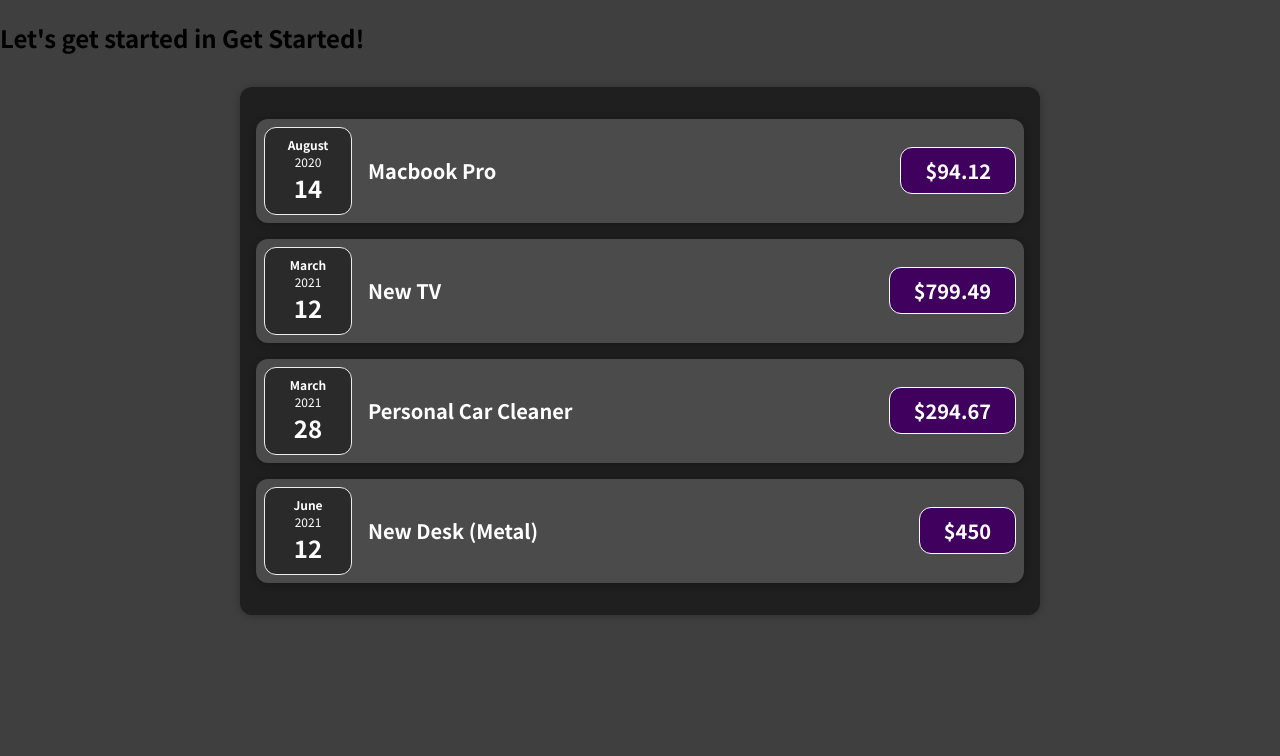
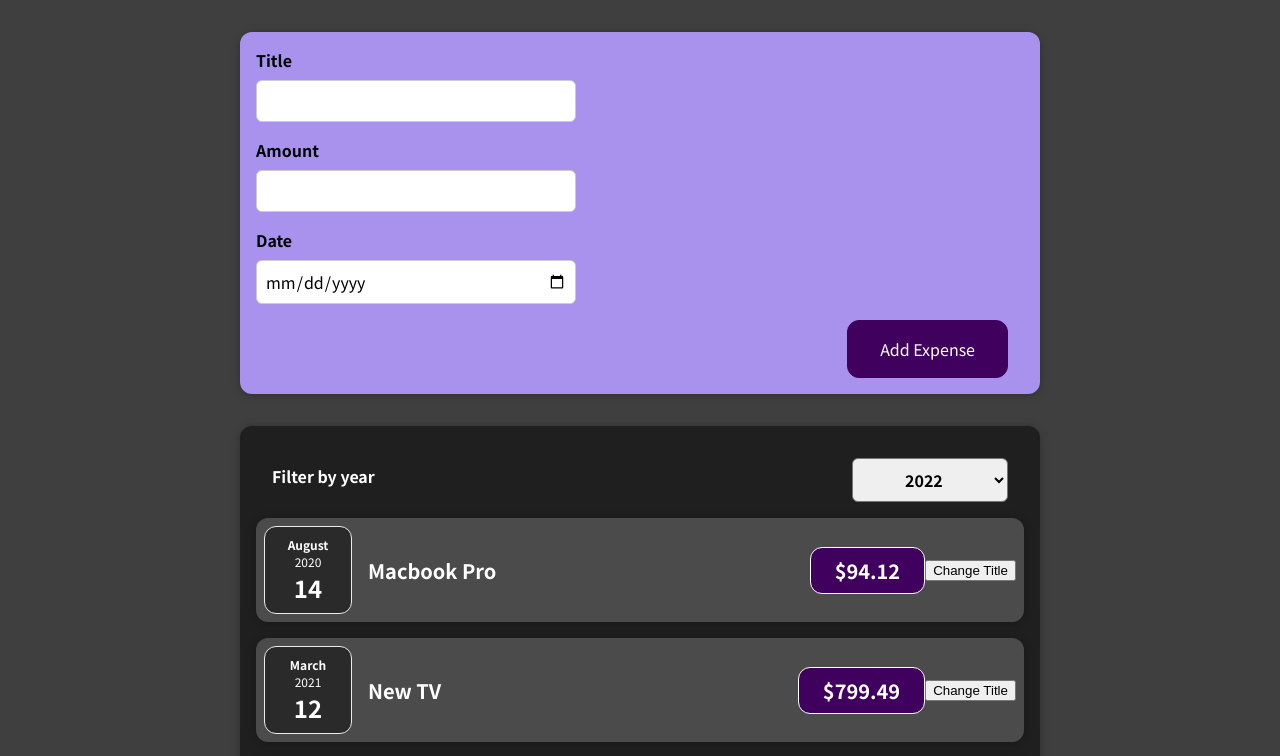
Before and after one commit to Iandancun/expense-tracker, a React (Create React App) app: page / in a window 1280 px wide. Shown: the top 756 px of the page. Built offline with nearby package versions, Linux system fonts and the light colour scheme.

Commit message:
useState hook, userIputs, working with multiple states,form submissions, two way binding, child to parent communication, lifting the state up

```diff
--- a/src/App.js
+++ b/src/App.js
@@ -1,6 +1,9 @@
+import React from "react";
 import Expenses from "./components/Expenses/Expenses";
+import NewExpense from "./components/NewExpense/NewExpense";
 
 let App = () => {
+
     const expenses = [
         {
             id: 'e1',
@@ -22,11 +25,14 @@
             date: new Date(2021, 5, 12),
         },
     ];
-
+    const addExpenseDataHandler = (expense) => {
+        console.log('we are in the app')
+        console.log(expense)
+    }
 
     return (
         <div>
-            <h2>Let's get started in Get Started!</h2>
+            <NewExpense onAddExpense={addExpenseDataHandler}/>
             <Expenses expenses={expenses}></Expenses>
         </div>
     );
--- a/src/components/Expenses/ExpenseItem.js
+++ b/src/components/Expenses/ExpenseItem.js
@@ -1,15 +1,23 @@
+import React, {useState} from "react";
 import './ExpenseItem.css'
 import ExpenseDate from "./ExpenseDate";
 import Card from "../UI/Card";
+
 let ExpenseItem = (props) => {
+    const [title, setTitle] = useState(props.title);
+    let clickHandler = () => {
+        setTitle("Updated Title");
+        console.log(title)
+    }
 
     return (
             <Card className={"expense-item"}>
                 <ExpenseDate date={props.date}></ExpenseDate>
                 <div className={"expense-item__description"}>
-                <h2>{props.title}</h2>
+                    <h2>{title}</h2>
                     <div className={"expense-item__price"}>${props.amount}</div>
                 </div>
+                <button onClick={clickHandler}>Change Title</button>
             </Card>
     );
 }
--- a/src/components/Expenses/Expenses.js
+++ b/src/components/Expenses/Expenses.js
@@ -1,9 +1,20 @@
 import ExpenseItem from "./ExpenseItem";
 import './Expenses.css'
 import Card from "../UI/Card";
+import ExpensesFilter from "./ExpensesFilter";
+import React , {useState} from "react";
+
 let Expenses = (data) => {
+
+    const [year, setYear] =useState('')
+    const expenseFilterHandler = (filter) => {
+        setYear(filter)
+        console.log(year)
+    }
+    console.log(year)
     return (
         <Card className={'expenses'}>
+            <ExpensesFilter onExpenseFilter={expenseFilterHandler}></ExpensesFilter>
             <ExpenseItem
                 title={data.expenses[0].title}
                 amount={data.expenses[0].amount}
--- /dev/null
+++ b/src/components/Expenses/ExpensesFilter.css
@@ -0,0 +1,24 @@
+.expenses-filter {
+    color: white;
+    padding: 0 1rem;
+}
+
+.expenses-filter__control {
+    display: flex;
+    width: 100%;
+    align-items: center;
+    justify-content: space-between;
+    margin: 1rem 0;
+}
+
+.expenses-filter label {
+    font-weight: bold;
+    margin-bottom: 0.5rem;
+}
+
+.expenses-filter select {
+    font: inherit;
+    padding: 0.5rem 3rem;
+    font-weight: bold;
+    border-radius: 6px;
+}
--- /dev/null
+++ b/src/components/Expenses/ExpensesFilter.js
@@ -0,0 +1,25 @@
+import React from 'react';
+
+import './ExpensesFilter.css';
+
+const ExpensesFilter = (props) => {
+
+    const yearChangedHandler =(event) =>{
+        props.onExpenseFilter(event.target.value)
+    }
+    return (
+        <div className='expenses-filter'>
+            <div className='expenses-filter__control'>
+                <label>Filter by year</label>
+                <select onChange={yearChangedHandler}>
+                    <option value='2022'>2022</option>
+                    <option value='2021'>2021</option>
+                    <option value='2020'>2020</option>
+                    <option value='2019'>2019</option>
+                </select>
+            </div>
+        </div>
+    );
+};
+
+export default ExpensesFilter;
--- /dev/null
+++ b/src/components/NewExpense/ExpenseForm.css
@@ -0,0 +1,27 @@
+.new-expense__controls {
+    display: flex;
+    flex-wrap: wrap;
+    flex: 50%;
+    gap: 1rem;
+    margin-bottom: 1rem;
+    text-align: left;
+}
+
+.new-expense__control label {
+    font-weight: bold;
+    margin-bottom: 0.5rem;
+    display: block;
+}
+
+.new-expense__control input {
+    font: inherit;
+    padding: 0.5rem;
+    border-radius: 6px;
+    border: 1px solid #ccc;
+    width: 20rem;
+    max-width: 100%;
+}
+
+.new-expense__actions {
+    text-align: right;
+}
--- /dev/null
+++ b/src/components/NewExpense/ExpenseForm.js
@@ -0,0 +1,51 @@
+import React, {useState} from "react";
+import './ExpenseForm.css'
+const ExpenseForm = (props) => {
+    const [enteredTitle, setEnteredTitle] = useState('')
+    const [enteredAmount, setEnteredAmount] = useState('')
+    const [enteredDate, setEnteredDate] = useState('')
+    const titleChangeHandler = (event) => setEnteredTitle(event.target.value)
+    const amountChangedHandler = (event) => setEnteredAmount(event.target.value)
+    const dateChangedHandler = (event) => setEnteredDate(event.target.value)
+
+    const submitHandler = (event) => {
+        event.preventDefault()
+        const expenseData = {
+            title: enteredTitle,
+            amount: enteredAmount,
+            date: new Date(enteredDate)
+        }
+        props.onSaveExpenseData(expenseData)
+        setEnteredTitle('')
+        setEnteredAmount('')
+        setEnteredDate('')
+    }
+
+
+    return (
+        <form onSubmit={submitHandler}>
+            <div className={"new-expense__controls"}>
+                <div className={"new-expense__control"}>
+                    <label>Title</label>
+                    <input type={'text'} value={enteredTitle} onChange={titleChangeHandler}/>
+                </div>
+            </div>
+            <div className={"new-expense__controls"}>
+                <div className={"new-expense__control"}>
+                    <label>Amount</label>
+                    <input type={'number'} value={enteredAmount} onChange={amountChangedHandler} min={"0.01"} step={"0.01"} />
+                </div>
+            </div>
+            <div className={"new-expense__controls"}>
+                <div className={"new-expense__control"}>
+                    <label>Date</label>
+                    <input type={'date'} value={enteredDate} onChange={dateChangedHandler} min={"2019-01-01"} max={"2023-12-31"} />
+                </div>
+            </div>
+            <div className={"new-expense__actions"}>
+                <button type={"submit"}>Add Expense</button>
+            </div>
+        </form>
+    )
+}
+export default ExpenseForm
--- /dev/null
+++ b/src/components/NewExpense/NewExpense.css
@@ -0,0 +1,38 @@
+.new-expense {
+    background-color: #a892ee;
+    padding: 1rem;
+    margin: 2rem auto;
+    width: 50rem;
+    max-width: 95%;
+    border-radius: 12px;
+    text-align: center;
+    box-shadow: 0 1px 8px rgba(0, 0, 0, 0.25);
+}
+
+.new-expense button {
+    font: inherit;
+    cursor: pointer;
+    padding: 1rem 2rem;
+    border: 1px solid #40005d;
+    background-color: #40005d;
+    color: white;
+    border-radius: 12px;
+    margin-right: 1rem;
+}
+
+.new-expense button:hover,
+.new-expense button:active {
+    background-color: #510674;
+    border-color: #510674;
+}
+
+.new-expense button.alternative {
+    color: #220131;
+    border-color: transparent;
+    background-color: transparent;
+}
+
+.new-expense button.alternative:hover,
+.new-expense button.alternative:active {
+    background-color: #ddb3f8;
+}
--- /dev/null
+++ b/src/components/NewExpense/NewExpense.js
@@ -0,0 +1,18 @@
+import './NewExpense.css'
+import ExpenseForm from "./ExpenseForm";
+
+const NewExpense = (props) => {
+    const saveExpenseDataHandler = (enteredExpenseData) => {
+        const expenseData = {
+            ...enteredExpenseData,
+            id: Math.random().toString()
+        }
+        props.onAddExpense(expenseData)
+    }
+    return (
+        <div className={"new-expense"}>
+            <ExpenseForm onSaveExpenseData={saveExpenseDataHandler}/>
+        </div>
+    )
+}
+export default NewExpense
```
Lines whose indentation alone changed are shown as unchanged.
